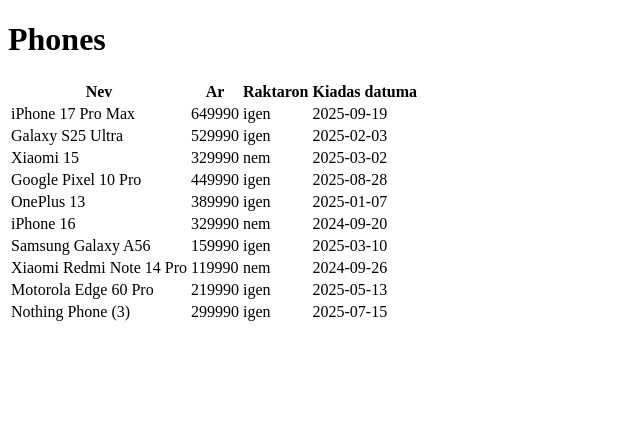
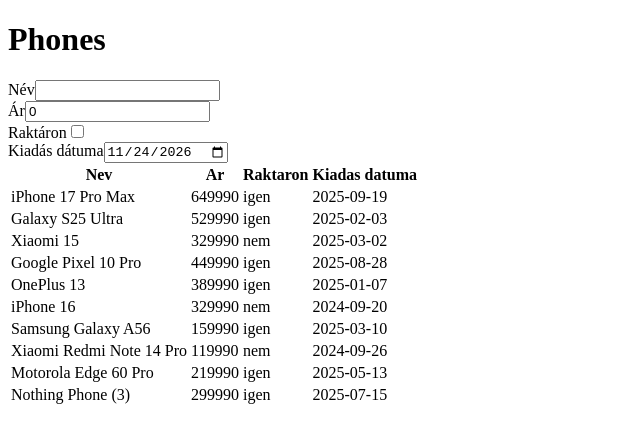
Before and after one commit to tdBate/telefonokOldalakReact, a React (Vite) app: page / in a window 1280 px wide. Shown: the top 442 px of the page, without its empty margins (0-640 px from the left). Built offline with nearby package versions, Linux system fonts and the light colour scheme; data requests are answered from the project's data file.

Commit message:
admin form

```diff
--- a/src/components/Admin.tsx
+++ b/src/components/Admin.tsx
@@ -4,6 +4,11 @@ import type { Phone } from "../models"
 
 export function Admin() {
     const [telefonok, setTelefonok] = useState<Phone[]>([]);
+
+    const [nev, setNev] = useState("");
+    const [ar, setAr] = useState<number>(0);
+    const [raktaron, setRaktaron] = useState(false);
+    const [datum, setDatum] = useState(new Date());
 
     useEffect(() => {
         async function init() {
@@ -15,6 +20,20 @@ export function Admin() {
     }, [])
 
     return (<>
+        <form>
+            <label>Név</label>
+            <input value={nev} onChange={(e) => setNev(e.target.value)} type="text" /><br />
+
+            <label htmlFor="">Ár</label>
+            <input value={ar} onChange={(e) => setAr(parseInt(e.target.value))} type="number" /><br />
+
+            <label htmlFor="">Raktáron</label>
+            <input value={raktaron ? "checked" : ""} onChange={(e) => setRaktaron(e.target.value == "checked" ? true : false)} type="checkbox" /><br />
+
+            <label htmlFor="">Kiadás dátuma</label>
+            <input value={datum.toLocaleDateString("sv-SE")} onChange={(e) => setDatum(new Date(e.target.value))} type="date" />
+        </form>
+
         <table>
             <thead>
                 <th>Nev</th>
```
